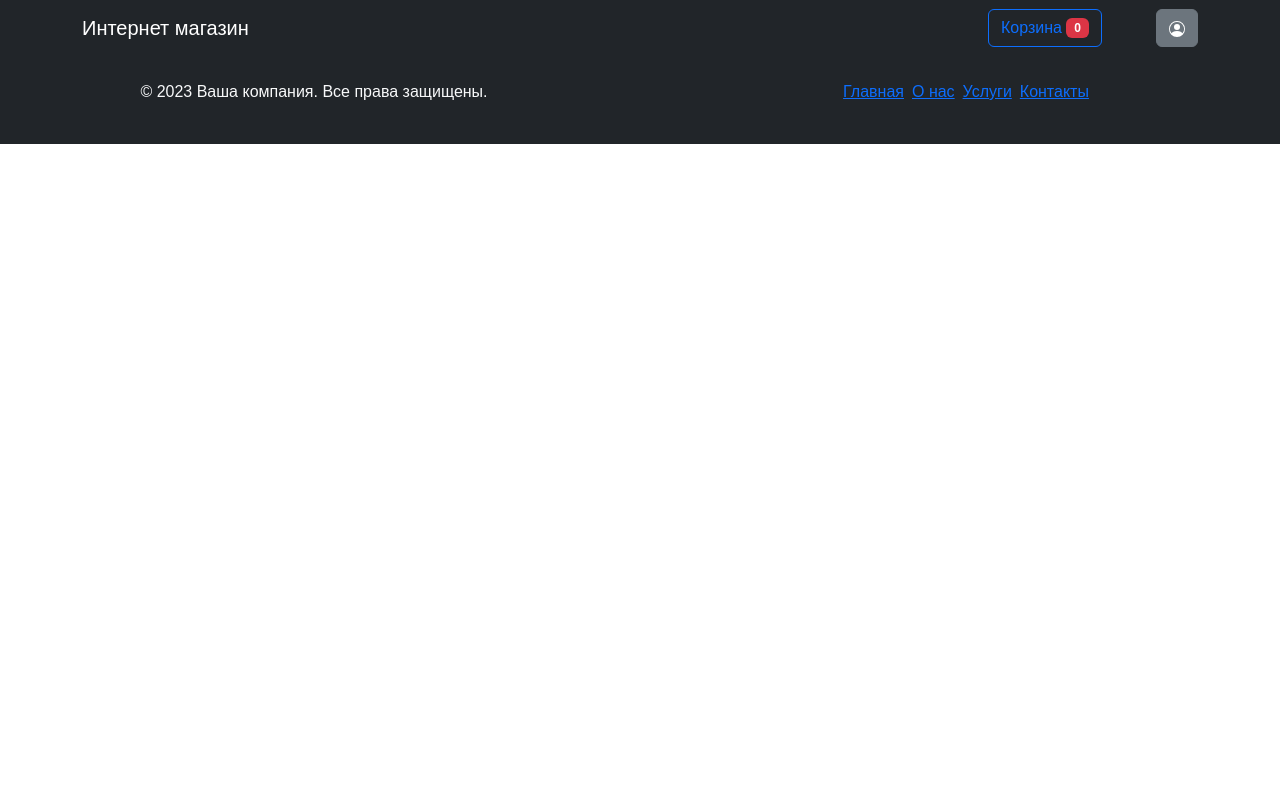
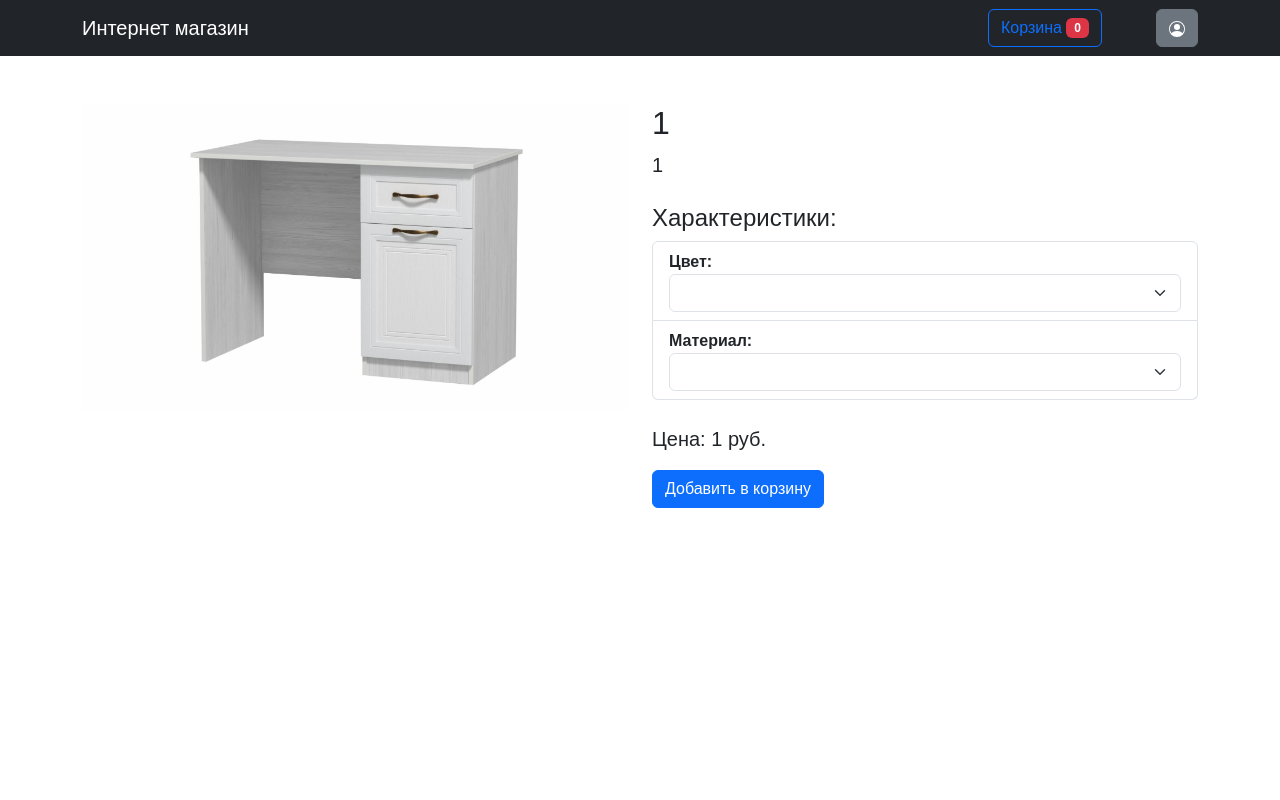
Before and after one commit to kurmasov-sh/vue-project, a Vue app: page /detail/1/1/1 in a window 1280 px wide. Shown: the top 800 px of the page. Built offline with nearby package versions, Linux system fonts and the light colour scheme.

Commit message:
настройка параметров товара в деталке

```diff
--- a/src/components/detail.vue
+++ b/src/components/detail.vue
@@ -9,7 +9,7 @@
       <!-- Информация о товаре -->
       <div class="col-lg-6">
         <h2>{{ $route.params.name }}</h2>
-        <p class="lead">{{ product.description }}</p>
+        <p class="lead">{{ $route.params.description }}</p>
 
         <!-- Характеристики товара -->
         <div class="mt-4">
@@ -48,11 +48,7 @@ export default {
   data() {
     return {
       product: {
-        id: 1,
-        name: 'Название товара',
-        description: 'Описание товара',
-        image: 'путь_к_изображению.jpg',
-        price: 1000,
+        image: '/images/product-item_img2.jpg',
         colors: ['Красный', 'Синий', 'Зеленый'],
         materials: ['Дерево', 'Металл', 'Пластик'],
         // Другие характеристики товара
--- a/src/components/main.vue
+++ b/src/components/main.vue
@@ -13,7 +13,7 @@
                         <!-- Цена товара -->
                         <p class="card-text">{{product.price}}</p>
                         <!-- Кнопка "Добавить в корзину" -->
-                        <router-link :to="{ name: 'detail', params: { name: product.name, price:product.price } }" class="btn btn-primary">Купить</router-link>
+                        <router-link :to="{ name: 'detail', params: { name: product.name, description: product.description, price:product.price } }" class="btn btn-primary">Купить</router-link>
                     </div>
                 </div>
             </div>
--- a/src/main.js
+++ b/src/main.js
@@ -28,7 +28,7 @@ const router = createRouter(
             },
             {
                 name: 'detail',
-                path: '/detail/:name/:price',
+                path: '/detail/:name/:description/:price',
                 component: detail,
             },
         ]
```
